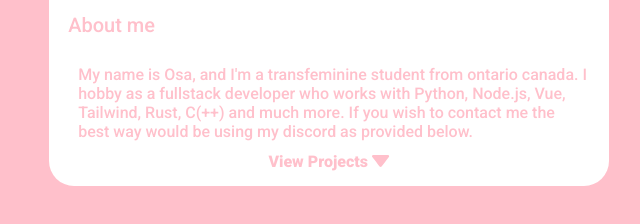
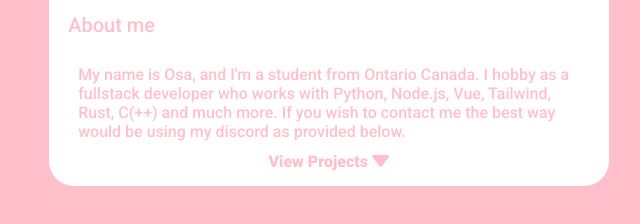
Before and after one commit to Era37/cuddles.gay, a plain HTML site: page website/html/index.html in a window 1280 px wide. Shown: the part 374-598 px from the top of the page, 311-951 px from the left. Drawn offline with Linux system fonts and the light colour scheme.

Commit message:
another about me update

```diff
--- a/website/html/index.html
+++ b/website/html/index.html
@@ -105,11 +105,10 @@
           <div class="mt-4 flex flex-col" style="height: 8rem">
             <p style="font-size: 20px; padding-bottom: 4px">About me</p>
             <p class="mt-auto overflow-y pl-md about-body">
-              My name is Osa, and I'm a transfeminine student from ontario
-              canada. I hobby as a fullstack developer who works with Python,
-              Node.js, Vue, Tailwind, Rust, C(++) and much more. If you wish to
-              contact me the best way would be using my discord as provided
-              below.
+              My name is Osa, and I'm a student from Ontario Canada. I hobby as
+              a fullstack developer who works with Python, Node.js, Vue,
+              Tailwind, Rust, C(++) and much more. If you wish to contact me the
+              best way would be using my discord as provided below.
             </p>
           </div>
           <div class="flex view-projects">
```
Also changed, not shown: worker/src/index.ts (+1 -1 lines).
